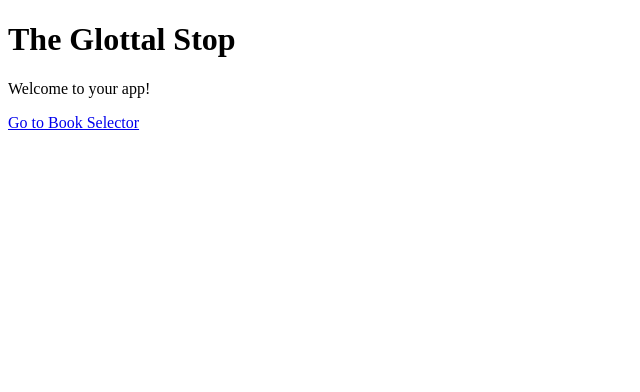
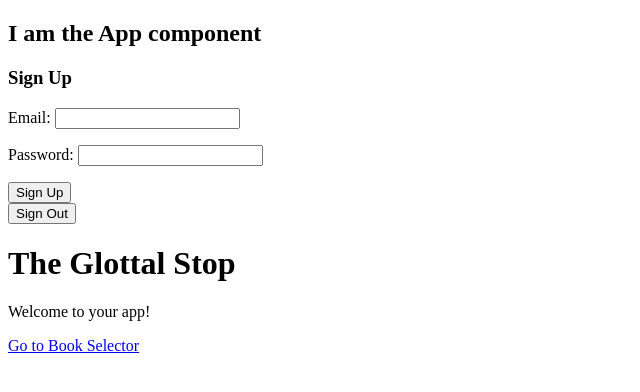
Before and after one commit to marco-boop/book-selector, a React (Create React App) app: page / in a window 1280 px wide. Shown: the top 392 px of the page, without its empty margins (0-640 px from the left). Built offline with nearby package versions, Linux system fonts and the light colour scheme; no server answers.

Commit message:
sign UP and sign OUT work

```diff
--- a/package.json
+++ b/package.json
@@ -18,6 +18,7 @@
     "axios": "^1.6.2",
     "cors": "^2.8.5",
     "express": "^4.18.2",
+    "firebase": "^10.7.0",
     "react-dom": "^18.2.0",
     "react-router-dom": "^6.20.1",
     "react-scripts": "^5.0.1",
--- a/src/App.js
+++ b/src/App.js
@@ -1,11 +1,17 @@
 // src/App.js
 import React from 'react';
+import SignUp from './components/SignUp';
+import CheckAuth from './components/CheckAuthState';
+import SignOutButton from './components/SignOut';
 
 const App = () => {
+    CheckAuth
     return (
         <div>
-            <h1>Hello from App component!</h1>
-            {/* Add any additional content or components as needed */}
+            <h2>I am the App component</h2>
+            <SignUp />
+            {/* Other components or content */}
+            <SignOutButton />
         </div>
     );
 };
--- /dev/null
+++ b/src/components/CheckAuthState.js
@@ -0,0 +1,18 @@
+// src/components/SignUp.js
+import React, { useState } from 'react';
+import { getAuth, onAuthStateChanged } from 'firebase/auth';
+import firebaseApp from '../firebase';
+
+// Listen for changes in authentication state
+const CheckAuth = getAuth(firebaseApp);
+onAuthStateChanged(CheckAuth, (user) => {
+    if (user) {
+        // User is signed in
+        console.log('User is signed in:', user.uid, "+", user.email);
+    } else {
+        // User is signed out
+        console.log('User is signed out');
+    }
+});
+
+export default CheckAuth;
--- /dev/null
+++ b/src/components/SignOut.js
@@ -0,0 +1,30 @@
+import React, { useState } from 'react';
+import { getAuth, signOut } from 'firebase/auth';
+import firebaseApp from '../firebase';
+
+// Assuming you have initialized Firebase as firebaseApp
+//Commenting out because I already did this on signup
+const auth = getAuth(firebaseApp);
+
+// Function to handle user sign out:
+
+
+const SignOutButton = () => {
+
+    const handleSignOut = async () => {
+        try {
+            await signOut(auth);
+            console.log('User signed out successfully');
+        } catch (error) {
+            console.error('Error signing out:', error.message);
+        }
+    };
+
+    return (
+        <button onClick={() => handleSignOut()}>
+            Sign Out
+        </button>
+    );
+};
+
+export default SignOutButton;
--- /dev/null
+++ b/src/components/SignUp.js
@@ -0,0 +1,40 @@
+// src/components/SignUp.js
+import React, { useState } from 'react';
+import { getAuth, createUserWithEmailAndPassword } from 'firebase/auth';
+import firebaseApp from '../firebase';
+
+const SignUp = () => {
+    const [email, setEmail] = useState('');
+    const [password, setPassword] = useState('');
+
+    const handleSignUp = async () => {
+        console.log('Handling sign-up...');
+        const auth = getAuth(firebaseApp);
+        //it's the starting point for using Firebase Authentication in
+        //your app by giving you the Auth interface. You don't need to
+        //call it multiple times, just initialize it once.
+        try {
+            await createUserWithEmailAndPassword(auth, email, password);
+            console.log('User signed up successfully!');
+        } catch (error) {
+            console.error('Error signing up:', error.message);
+        }
+    };
+
+    return (
+        <div>
+            <h3>Sign Up</h3>
+            <p>
+                <label>Email:   </label>
+                <input type="email" value={email} onChange={(e) => setEmail(e.target.value)} />
+            </p>
+            <p>
+                <label>Password:   </label>
+                <input type="password" value={password} onChange={(e) => setPassword(e.target.value)} />
+            </p>
+            <button onClick={handleSignUp}>Sign Up</button>
+        </div>
+    );
+};
+
+export default SignUp;
--- /dev/null
+++ b/src/firebase.js
@@ -0,0 +1,29 @@
+// Import the functions you need from the SDKs you need
+import { initializeApp } from "firebase/app";
+import { getAnalytics } from "firebase/analytics";
+// TODO: Add SDKs for Firebase products that you want to use
+// https://firebase.google.com/docs/web/setup#available-libraries
+
+// Your web app's Firebase configuration
+// For Firebase JS SDK v7.20.0 and later, measurementId is optional
+const firebaseConfig = {
+    apiKey: "AIzaSyCikpq7bEnCPD1G4NJSF7GQGaR7H4NgK24",
+    authDomain: "the-glottal-stop-bookmobile.firebaseapp.com",
+    projectId: "the-glottal-stop-bookmobile",
+    storageBucket: "the-glottal-stop-bookmobile.appspot.com",
+    messagingSenderId: "777083488651",
+    appId: "1:777083488651:web:3505be5d1d7859d885078e",
+    measurementId: "G-6MQMD96CGZ"
+};
+
+// Initialize Firebase
+
+// The example from Firebase looked like this// Initialize Firebase
+// const app = initializeApp(firebaseConfig);
+// const analytics = getAnalytics(app);
+// But I changed the name to name it more specific (hope it works)
+
+const firebaseApp = initializeApp(firebaseConfig);
+const analytics = getAnalytics(firebaseApp);
+
+export default firebaseApp;
--- a/src/index.js
+++ b/src/index.js
@@ -1,12 +1,14 @@
 // src/index.js
 import React from 'react';
 import ReactDOM from 'react-dom';
+import App from './App';
 import AppRoutes from './routes/AppRoutes';
 
 const root = document.getElementById('root');
 
 ReactDOM.createRoot(root).render(
     <React.StrictMode>
+        <App />
         <AppRoutes />
     </React.StrictMode>
 );
--- a/src/pages/HomePage.js
+++ b/src/pages/HomePage.js
@@ -1,11 +1,13 @@
 // src/pages/HomePage.js
 import React from 'react';
 import { Link } from 'react-router-dom';
+// import SignUp from '../components/SignUp';
 
 const HomePage = () => {
     return (
         <div>
             <h1>The Glottal Stop</h1>
+            {/* <SignUp /> */}
             <p>Welcome to your app!</p>
             <Link to="/book-selector">Go to Book Selector</Link>
         </div>
```
Also changed, not shown: 1 other file (tests, documents, lock files or other folders).
